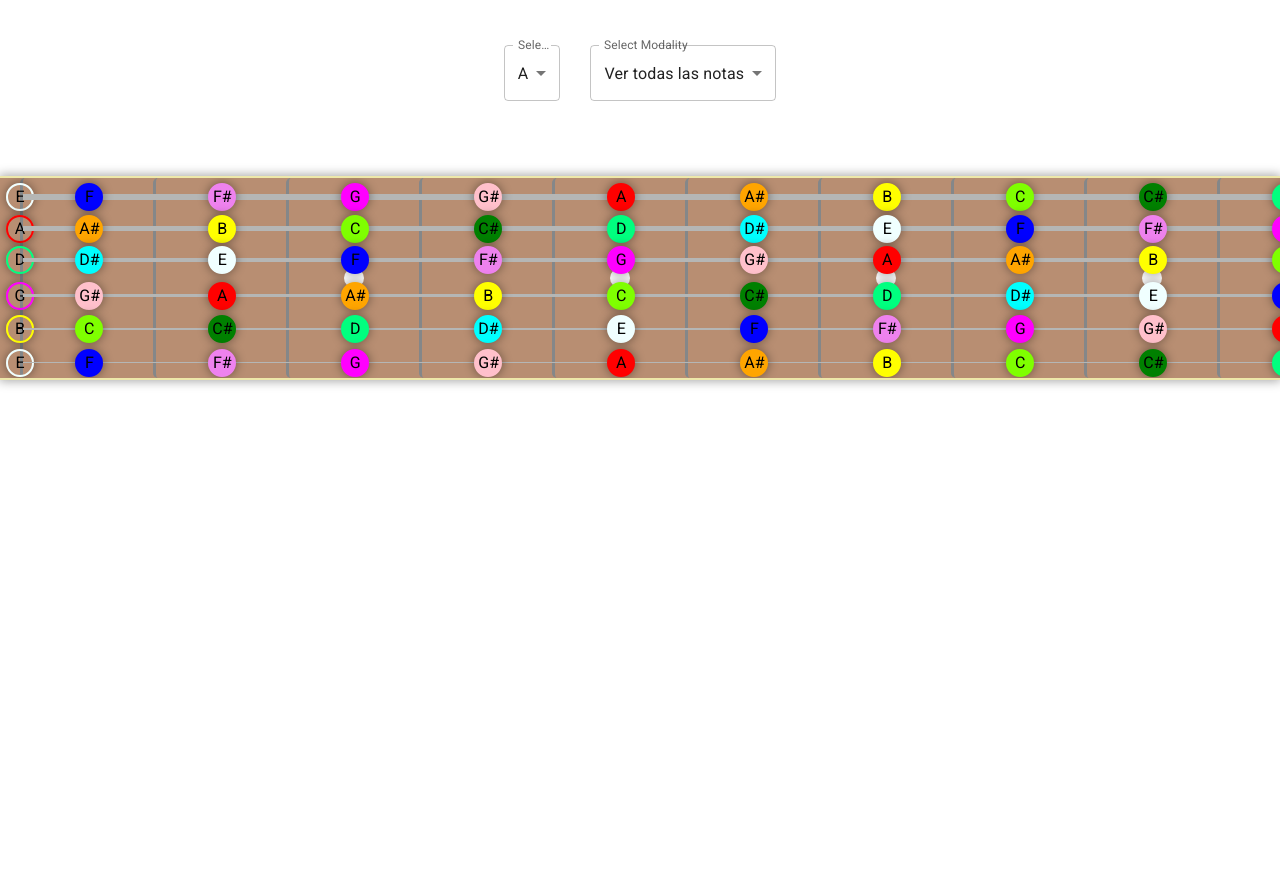
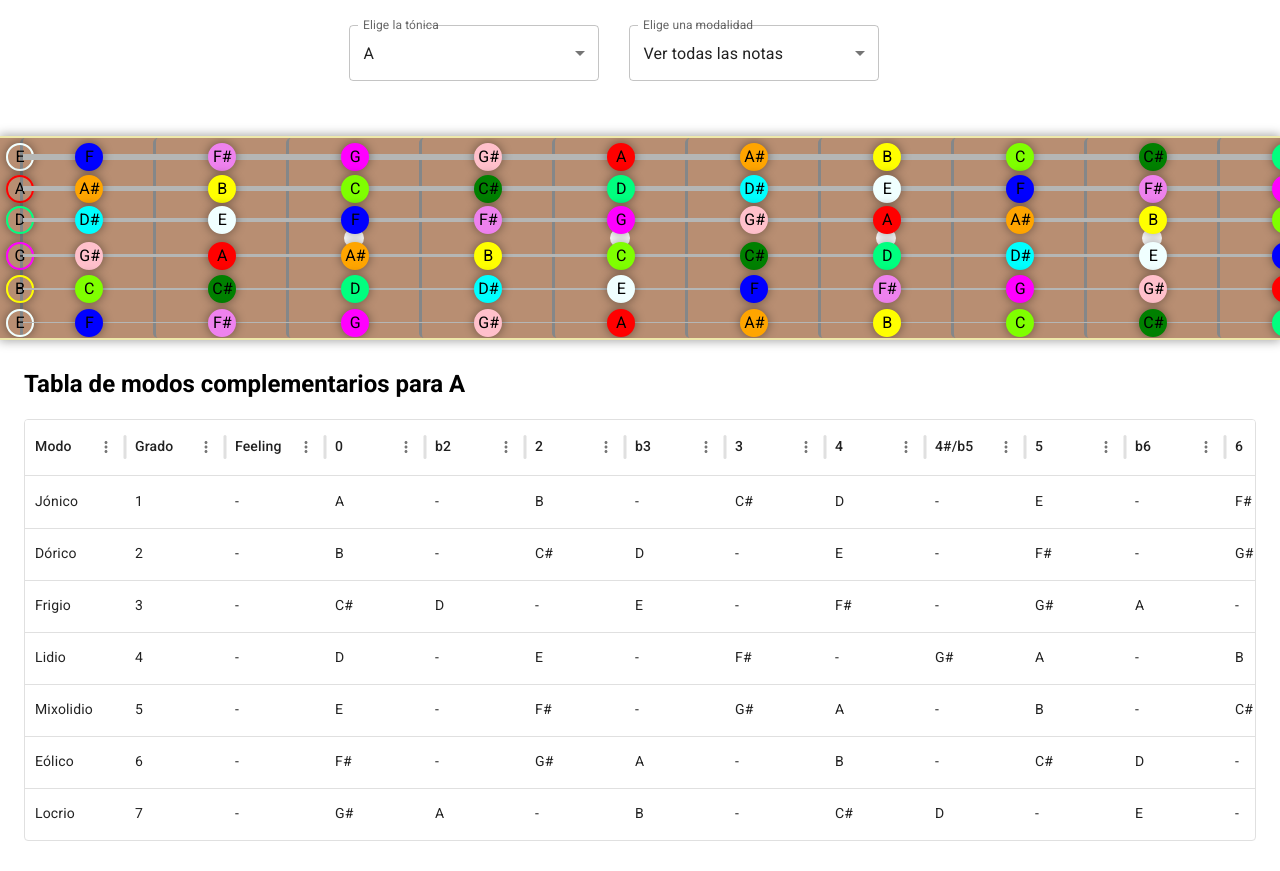
Before and after one commit to CarlosCobas/fretboard, a Next.js app: page /fretboard/ in a window 1280 px wide. Before the commit the page ends 800 px from the top, so only its background shows below. Built offline with nearby package versions, Linux system fonts and the light colour scheme.

Commit message:
Añadida tabla de modos

```diff
--- a/package.json
+++ b/package.json
@@ -13,6 +13,7 @@
     "@emotion/styled": "^11.13.0",
     "@fontsource/roboto": "^5.1.0",
     "@mui/material": "^6.1.1",
+    "@mui/x-data-grid": "^7.18.0",
     "less": "^4.2.0",
     "less-loader": "^12.2.0",
     "next": "14.2.13",
--- a/src/app/css/base.css
+++ b/src/app/css/base.css
@@ -20,11 +20,15 @@ body {
   color: #000000;
 }
 .toolbar-holder {
-  padding: 30px 0;
-  width: 96%;
+  padding: 10px 0;
   margin: 0 auto;
+  position: sticky;
+  top: 0;
+  background-color: white;
+  z-index: 999999;
 }
 .toolbar-holder .toolbar-flex {
+  width: 96%;
   display: flex;
   flex-wrap: wrap;
   align-items: center;
@@ -33,6 +37,7 @@ body {
 .toolbar-holder .toolbar-flex .input-element {
   padding: 15px 15px;
   flex-basis: auto;
+  min-width: 250px;
 }
 .fretboard-section {
   width: 100%;
@@ -196,3 +201,6 @@ body {
 .fretboard-section .fretboard .fret:nth-child(13)::before {
   top: 33%;
 }
+.modes-table {
+  padding-bottom: 30px;
+}
--- a/src/app/less/base.less
+++ b/src/app/less/base.less
@@ -35,11 +35,15 @@ body {
 
 
 .toolbar-holder {
-    padding: 30px 0;
-    width: 96%;
+    padding: 10px 0;
     margin: 0 auto;
+    position: sticky;
+    top: 0;
+    background-color: white;
+    z-index: 999999;
 
     .toolbar-flex {
+        width: 96%;
         display: flex;
         flex-wrap: wrap;
         align-items: center;
@@ -48,6 +52,7 @@ body {
         .input-element {
             padding: 15px 15px;
             flex-basis: auto;
+            min-width: 250px;
         }
     }
 }
@@ -251,3 +256,7 @@ body {
 
 
 }
+
+.modes-table {
+    padding-bottom: 30px;
+}
--- a/src/app/modules/ModalitySelector.tsx
+++ b/src/app/modules/ModalitySelector.tsx
@@ -11,7 +11,7 @@ export default function Modalityslector({modality, onChangeModality} : { modalit
 
         <div className="input-element">
             <FormControl fullWidth>
-                <InputLabel id="modality-selector-label">Select Modality</InputLabel>
+                <InputLabel id="modality-selector-label">Elige una modalidad</InputLabel>
                 <Select
                     labelId="modality-selector-label"
                     id="modality-selector"
--- a/src/app/modules/ModesTable.tsx
+++ b/src/app/modules/ModesTable.tsx
@@ -1,15 +1,98 @@
 import React from "react";
-import { generateMajorScale } from "../utils/notes";
+import { generateMajorScale, orderNotesOnRoot } from "../utils/notes";
 import { modes_data } from "../utils/modalities";
 import { Container } from "../../../node_modules/@mui/material/index";
+import { DataGrid, GridColDef } from "../../../node_modules/@mui/x-data-grid";
+import { intervals } from "../utils/intervals";
+
 
 export default function ModesTable({rootNote} : {rootNote:string}) {
+
+    const columns: GridColDef<(typeof rows)[number]>[] = [
+        {
+          field: 'mode',
+          headerName: 'Modo',
+          sortable: false,
+        },
+        {
+          field: 'grado',
+          headerName: 'Grado',
+        },
+        {
+          field: 'feeling',
+          headerName: 'Feeling',
+          sortable: false,
+        },
+        {
+          field: 'root',
+          headerName: '0',
+          sortable: false,
+        },
+        {
+          field: 'b_second',
+          headerName: 'b2',
+          sortable: false,
+        },
+        {
+          field: 'second',
+          headerName: '2',
+          sortable: false,
+        },
+        {
+          field: 'b_third',
+          headerName: 'b3',
+          sortable: false,
+        },
+        {
+          field: 'third',
+          headerName: '3',
+          sortable: false,
+        },
+        {
+          field: 'fourth',
+          headerName: '4',
+          sortable: false,
+        },
+        {
+          field: 'b_fifthxsharp_fourth',
+          headerName: '4#/b5',
+          sortable: false,
+        },
+        {
+          field: 'fifth',
+          headerName: '5',
+          sortable: false,
+        },
+        {
+          field: 'b_sixth',
+          headerName: 'b6',
+          sortable: false,
+        },
+        {
+          field: 'sixth',
+          headerName: '6',
+          sortable: false,
+        },
+        {
+          field: 'b_seventh',
+          headerName: 'b7',
+          sortable: false,
+        },
+        {
+          field: 'seventh',
+          headerName: '7',
+          sortable: false,
+        },
+      ];
+
 
 
     const generateModesTable = (rootNote: string) => {
 
         const baseMajorScale = generateMajorScale(rootNote);
-        const res : Array<Object> = [];
+        const aux: { name: string; order: number; signature: string; intervals: string[]; root_note: string;  }[]  = [];
+        const res: { mode: string; grado: number; feeling: string; root: string; b_second: string; second: string; b_third: string; third: string; fourth: string; b_fifthxsharp_fourth: string; fifth: string; b_sixth: string; sixth: string; b_seventh: string; seventh: string; }[] = [];
+
 
         baseMajorScale.forEach((element, index) => {
             const mode = {
@@ -18,18 +101,62 @@ export default function ModesTable({rootNote} : {rootNote:string}) {
                 'signature': modes_data[index].signature,
                 'intervals': modes_data[index].intervals,
                 'root_note': element,
-                'full_mode': [],
+            }
+            aux.push(mode)
+        });
+
+
+        aux.forEach((element, index) => {
+
+            const orderedNotes = orderNotesOnRoot(element.root_note);
+            const mode_notes = {
+                'b_second': '-',
+                'second': '-',
+                'b_third': '-',
+                'third': '-',
+                'fourth': '-',
+                'b_fifthxsharp_fourth': '-',
+                'fifth': '-',
+                'b_sixth': '-',
+                'sixth': '-',
+                'b_seventh': '-',
+                'seventh': '-',
+            };
+
+            element.intervals.forEach((element) => {
+                let interval_index = intervals.indexOf(element);
+                mode_notes[element as keyof typeof mode_notes] = orderedNotes[interval_index];
+            })
+
+            let test = {
+                // 'id': `${element.name}_${element.order}_${element.root_note}`,
+                'mode': element.name,
+                'grado': element.order,
+                'feeling': '-',
+                'root': element.root_note,
+                'b_second': mode_notes.b_second,
+                'second': mode_notes.second,
+                'b_third': mode_notes.b_third,
+                'third': mode_notes.third,
+                'fourth': mode_notes.fourth,
+                'b_fifthxsharp_fourth': mode_notes.b_fifthxsharp_fourth,
+                'fifth': mode_notes.fifth,
+                'b_sixth': mode_notes.b_sixth,
+                'sixth': mode_notes.sixth,
+                'b_seventh': mode_notes.b_seventh,
+                'seventh': mode_notes.seventh,
             }
 
-
-
-            res.push(mode)
-        });
+            res.push(test);
+        })
         return res;
     }
 
+    const rows = generateModesTable(rootNote);
 
-    // const tableElements = generateModesTable(rootNote).map((mode, index) => <TableElement key={`table_elem_${index}`} mode={mode} />);
+    function getRowId(row) {
+        return row.mode;
+    }
 
     return (
         <section className="modes-table">
@@ -39,6 +166,18 @@ export default function ModesTable({rootNote} : {rootNote:string}) {
                 </div>
 
                 <div className="table-holder">
+                    <DataGrid
+                        rows={rows}
+                        columns={columns}
+                        initialState={{
+                            pagination: false
+                        }}
+                        // pageSizeOptions={[5]}
+                        // checkboxSelection
+                        disableRowSelectionOnClick
+                        hideFooter={true}
+                        getRowId={getRowId}
+                    />
                 </div>
            </Container>
         </section>
--- a/src/app/modules/RootNoteSelector.tsx
+++ b/src/app/modules/RootNoteSelector.tsx
@@ -10,7 +10,7 @@ export default function RootNoteSelector({rootNote, onChangeRootNote} : { rootNo
 
         <div className="input-element">
             <FormControl fullWidth>
-                <InputLabel id="root-note-selector-label">Select Root Note</InputLabel>
+                <InputLabel id="root-note-selector-label">Elige la tónica</InputLabel>
                 <Select
                     labelId="root-note-selector-label"
                     id="root-note-selector"
--- a/src/app/page.tsx
+++ b/src/app/page.tsx
@@ -25,7 +25,7 @@ export default function Home() {
     <main>
       <Toolbar rootNote={rootNote} modality={modality} onChangeRootNote={onChangeRootNote} onChangeModality={onChangeModality}/>
       <Fretboard rootNote={rootNote} modality={modality}/>
-      {/* <ModesTable rootNote={rootNote}/> */}
+      <ModesTable rootNote={rootNote}/>
     </main>
   );
 }
```
Also changed, not shown: 1 other file (tests, documents, lock files or other folders).
